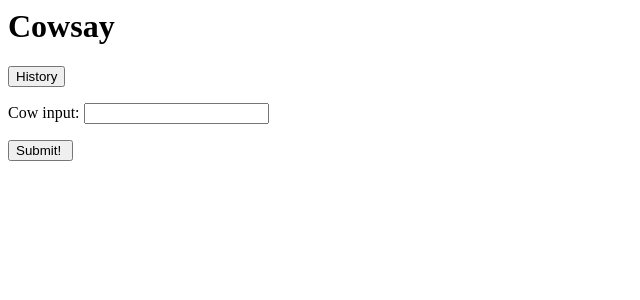
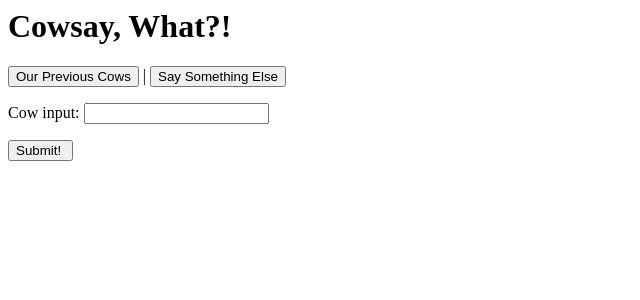
Before and after one commit to korenenyles/cowsay, a Django app: page / in a window 1280 px wide. Shown: the top 300 px of the page, without its empty margins (0-640 px from the left). Run offline with Django 3.2, Linux system fonts and the light colour scheme.

```diff
--- a/bigcow/templates/index.html
+++ b/bigcow/templates/index.html
@@ -1,5 +1,11 @@
-<h1>Cowsay </h1>
-<a href= "{% url 'history' %}"><button>History</button></a>
+<html>
+<head>
+</head>
+
+
+<body>
+<h1>Cowsay, What?!</h1>
+<a href= "{% url 'history' %}"><button>Our Previous Cows</button></a> | <a href= "{% url 'home' %}"><button>Say Something Else</button></a>
 
 
 <form action="" method="post">
@@ -9,3 +15,5 @@
 </form>
 
 <pre>{{cowput}}</pre>
+</body>
+</html>
--- a/bigcow/views.py
+++ b/bigcow/views.py
@@ -35,11 +35,11 @@ def history(request):
 
     cow_history = cow_history[-10:]
     cow_history.reverse()
+    cow = cow_words('Our Last 10 Cows said:')
 
 
 
 
 
 
-
-    return render(request, 'history.html', {"cow_history":cow_history })
+    return render(request, 'history.html', {"cow_history":cow_history, "cow":cow })
```
Also changed, not shown: bigcow/templates/history.html (+8 -6 lines), db.sqlite3.
